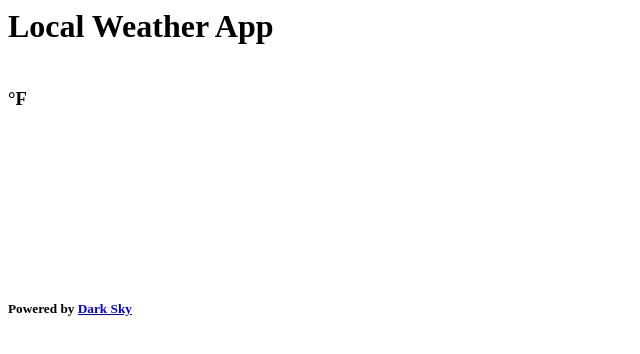
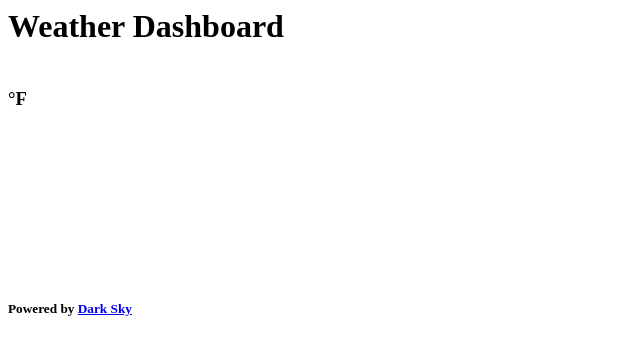
Before and after one commit to austinmorleyb/weather-dashboard, a plain HTML site: page index.html in a window 1280 px wide. Shown: the whole page, without its empty margins (0-640 px from the left). Drawn offline with nearby package versions, Linux system fonts and the light colour scheme.

Commit message:
Update index.html

```diff
--- a/index.html
+++ b/index.html
@@ -3,7 +3,7 @@
   <script src="https://darkskyapp.github.io/skycons/skycons.js"></script>
 </head>
 
-<h1>Local Weather App</h1>
+<h1>Weather Dashboard</h1>
 
 <h3>
   <span id="location"></span><br>
```
